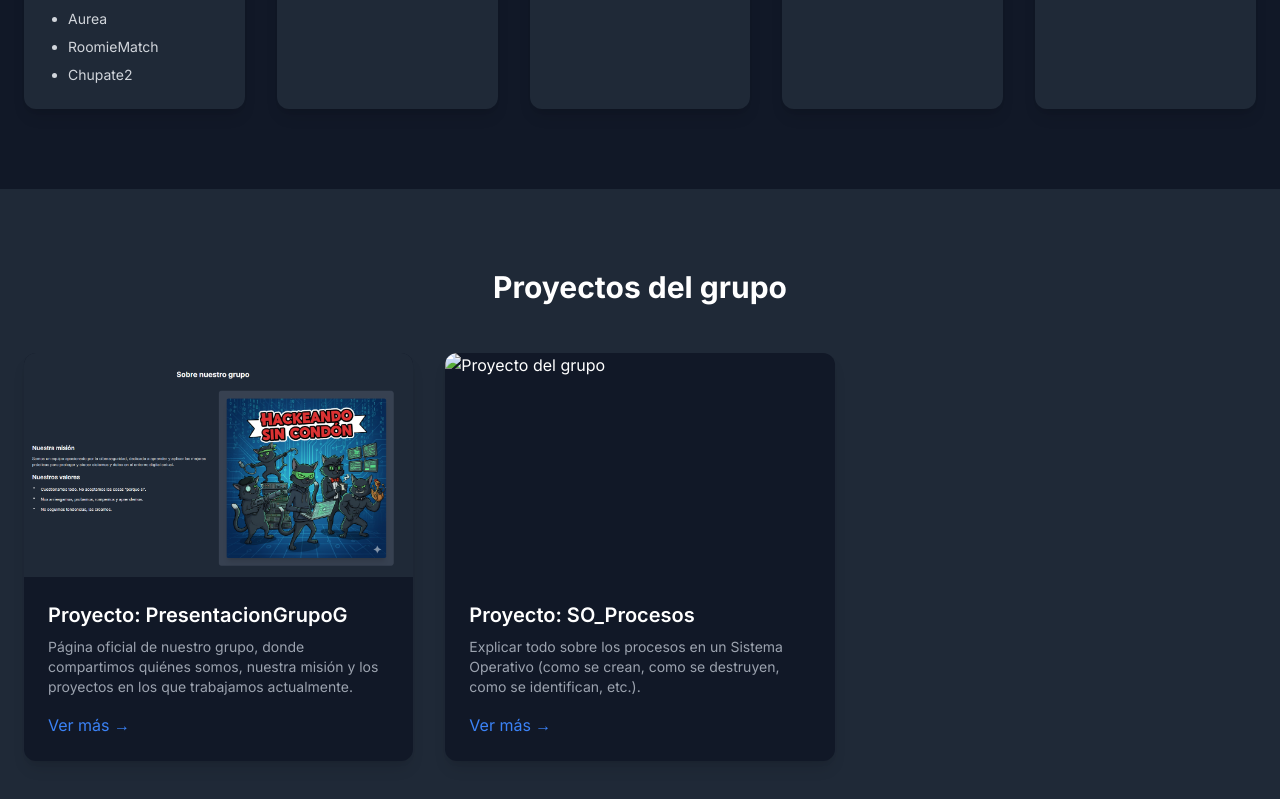
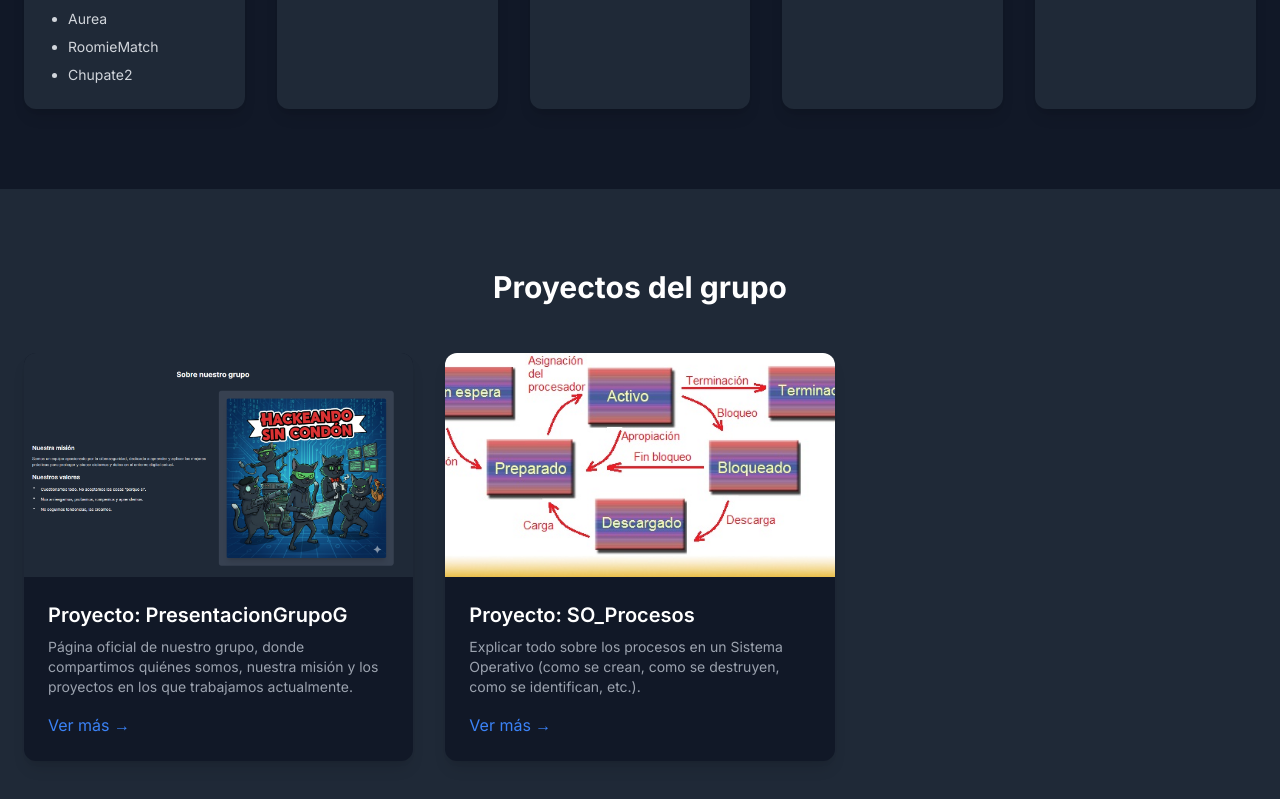
Before and after one commit to asocg2025/PresentacionGrupoG, a plain HTML site: page index.html in a window 1280 px wide. Shown: the part 2403-3202 px from the top of the page. Drawn offline with nearby package versions, Linux system fonts and the light colour scheme.

```diff
--- a/index.html
+++ b/index.html
@@ -177,7 +177,7 @@
                     <!-- Proyecto grupal 2 -->
                     <div
                         class="bg-gray-900 rounded-xl overflow-hidden shadow-lg hover:scale-105 transform transition duration-300">
-                        <img src="proyecto3.jpg" alt="Proyecto del grupo" class="w-full h-56 object-cover">
+                        <img src="proyecto2.jpg" alt="Proyecto del grupo" class="w-full h-56 object-cover">
                         <div class="p-6">
                             <h3 class="text-xl font-semibold mb-2">Proyecto: SO_Procesos</h3>
                             <p class="text-gray-400 text-sm mb-4">
```
